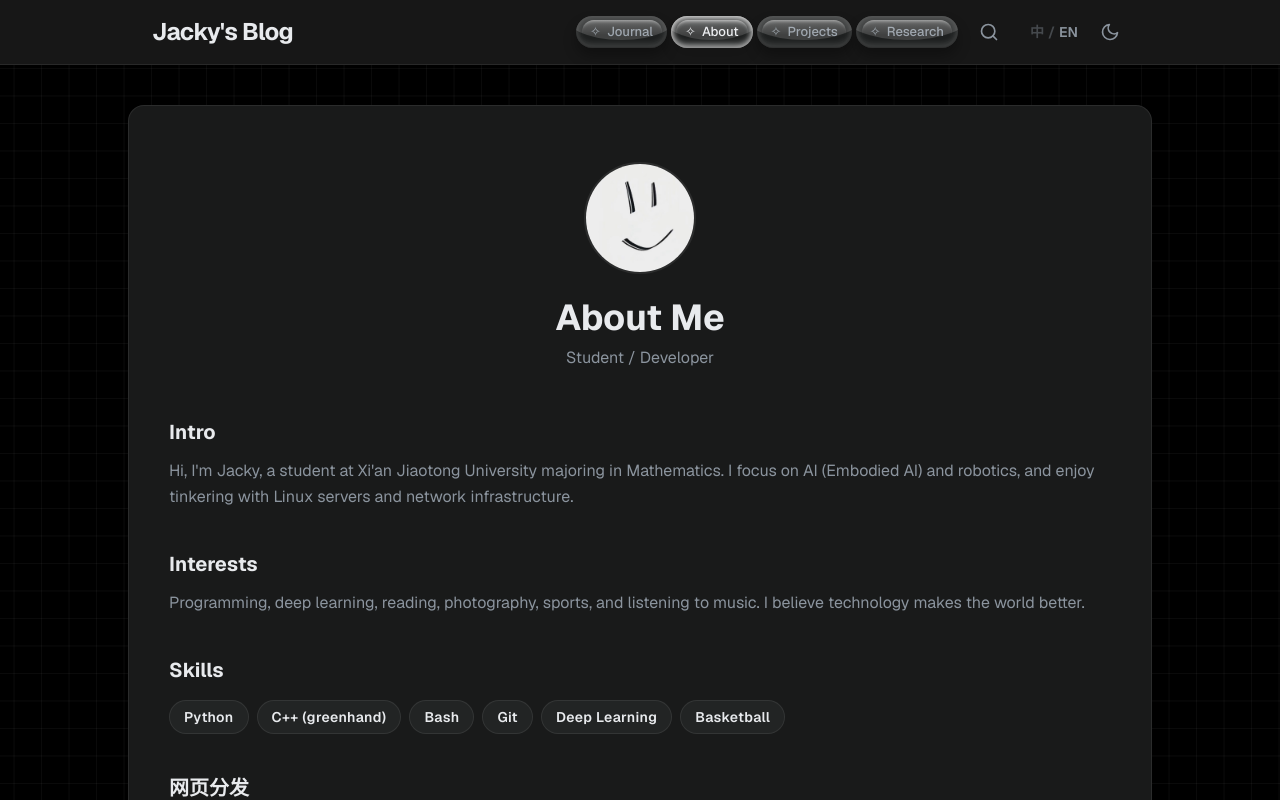
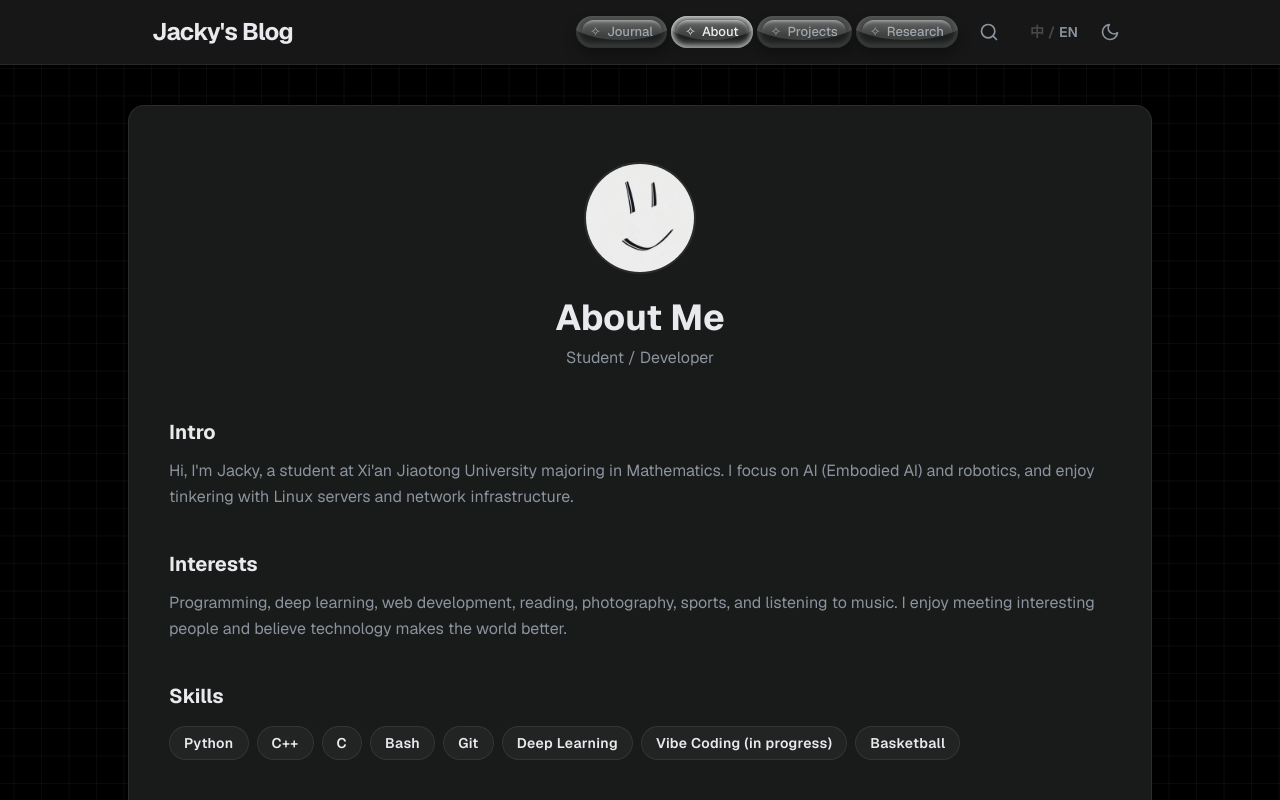
Before and after one commit to JackyHu0314/Blog, a React (Vite) app: page /about in a window 1280 px wide. Shown: the top 800 px of the page. Built offline with nearby package versions, Linux system fonts and the light colour scheme.

Commit message:
chore(release): bump version to 0.0.2
Update About page skills and interests:
- Skills: remove "greenhand" label, add C and Vibe Coding (in progress)
- Interests: add web development and enjoying interesting people

```diff
--- a/package.json
+++ b/package.json
@@ -1,7 +1,7 @@
 {
   "name": "temp-project",
   "private": true,
-  "version": "0.0.1",
+  "version": "0.0.2",
   "type": "module",
   "scripts": {
     "dev": "vite",
--- a/src/i18n/dictionary.js
+++ b/src/i18n/dictionary.js
@@ -41,7 +41,7 @@ export const dict = {
       introBody:
         '你好，我是 Jacky，西安交通大学在读生，主修数学。目前主要关注人工智能（Embodied AI）与机器人技术，日常喜欢折腾 Linux 服务端与网络基础设施。',
       interests: '兴趣',
-      interestsBody: '编程、深度学习、阅读、摄影、运动、听音乐。相信技术可以让世界变得更美好。',
+      interestsBody: '编程、深度学习、建网站、阅读、摄影、运动、听音乐。喜欢有趣的人，相信技术可以让世界变得更美好。',
       skills: '技能',
       contact: '联系',
       contactHint: '悬停卡片即可唤醒 — 微信 / QQ 卡片翻转显示二维码',
@@ -105,7 +105,7 @@ export const dict = {
       introBody:
         "Hi, I'm Jacky, a student at Xi'an Jiaotong University majoring in Mathematics. I focus on AI (Embodied AI) and robotics, and enjoy tinkering with Linux servers and network infrastructure.",
       interests: 'Interests',
-      interestsBody: 'Programming, deep learning, reading, photography, sports, and listening to music. I believe technology makes the world better.',
+      interestsBody: 'Programming, deep learning, web development, reading, photography, sports, and listening to music. I enjoy meeting interesting people and believe technology makes the world better.',
       skills: 'Skills',
       contact: 'Contact',
       contactHint: 'Hover to wake — WeChat / QQ cards flip to reveal QR codes',
--- a/src/pages/About.jsx
+++ b/src/pages/About.jsx
@@ -2,7 +2,7 @@ import { useLanguage } from '../context/LanguageContext'
 import DynamicCard from '../components/DynamicCard'
 import QRCard from '../components/QRCard'
 
-const skills = ['Python', 'C++ (greenhand)', 'Bash', 'Git', 'Deep Learning', 'Basketball']
+const skills = ['Python', 'C++', 'C', 'Bash', 'Git', 'Deep Learning', 'Vibe Coding (in progress)', 'Basketball']
 
 const siteLinks = [
   {
```
Also changed, not shown: 1 other file (tests, documents, lock files or other folders).
